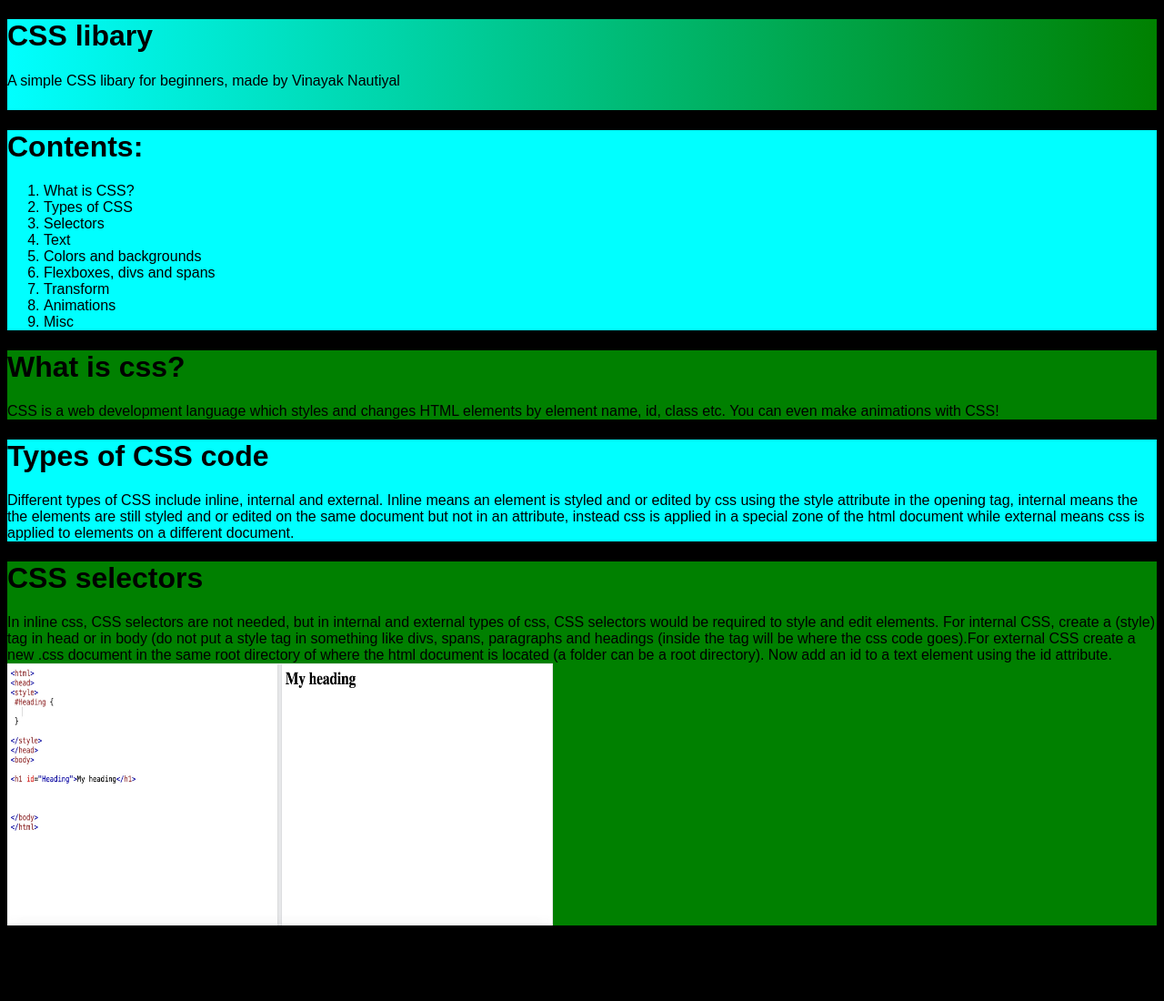
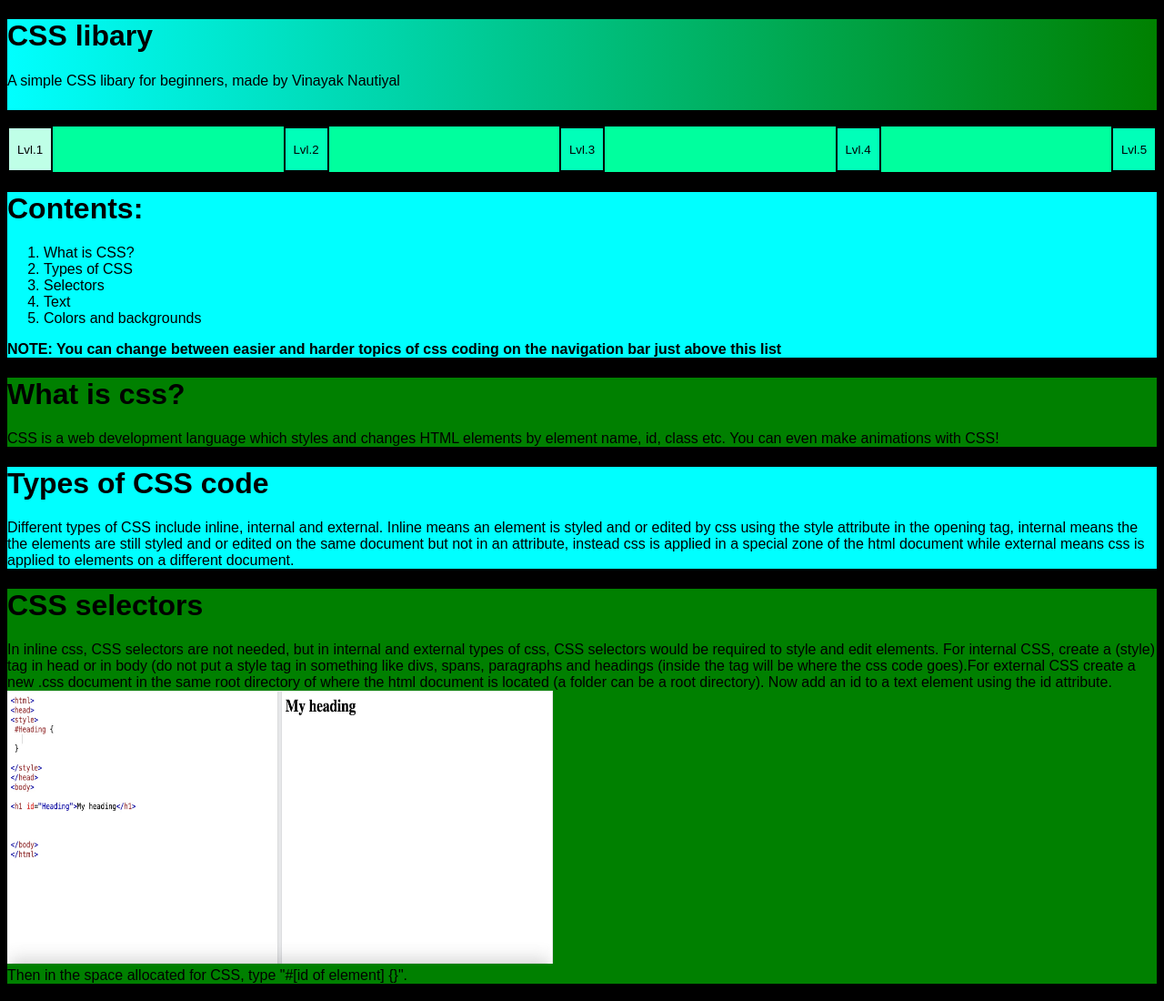
Before and after one commit to VinayakIsTaken0913/css, a plain HTML site: page index.html in a window 1280 px wide. Shown: the top 1100 px of the page at 91% size. Drawn offline with Linux system fonts and the light colour scheme.

Commit message:
Update index.html

```diff
--- a/index.html
+++ b/index.html
@@ -5,6 +5,33 @@
       #header {
         height:100px;
         font-family:arial;
+      }
+      #navigation {
+           display:flex;
+           background-color:#00FF9E;
+           font-family:arial;
+           justify-content:space-between;
+      }
+      #navigation > div {
+           background-color:cyan;
+           width:50px;
+
+      }
+      #navigation > div > button {
+          width:50px;
+          height:50px;
+          border:2px solid black;
+      }
+      #navigation > div > button:hover {
+          width:50px;
+          height:50px;
+          border:3px solid black;
+      }
+      #thispage {
+          background-color:#BFFFE7;
+      }
+      .otherpages {
+          background-color:#00FFB9;
       }
       #contentsdiv {
           background-color:cyan;
@@ -41,6 +68,9 @@
       <h1 id="main_heading">CSS libary</h1>
       <p id="main_subheading">A simple CSS libary for beginners, made by Vinayak Nautiyal</p>
     </div>
+    <br>
+    <nav id="navigation"><div><button id="thispage">Lvl.1</button></div><div><button class="otherpages">Lvl.2</button></div><div ><button class="otherpages">Lvl.3</button></div><div><button class="otherpages">Lvl.4</button></div><div ><button class="otherpages">Lvl.5</button></div></nav>
+
     <div id="contentsdiv">
     <h1>Contents:</h1>
     <ol>
@@ -49,16 +79,13 @@
         <li>Selectors</li>
         <li>Text</li>
         <li>Colors and backgrounds</li>
-        <li>Flexboxes, divs and spans</li>
-        <li>Transform</li>
-        <li>Animations</li>
-        <li>Misc</li>
     </ol>
+    <p><b>NOTE: You can change between easier and harder topics of css coding on the navigation bar just above this list</b></p>
     </div>
     <div id="whatiscss">
        <h1>What is css?</h1>
        <p>CSS is a web development language which styles and changes HTML elements by element name, id, class etc. You can even make animations with CSS!</p>
-    </div>
+       </div>
     <div id="typesofcss">
     <h1>Types of CSS code</h1>
     <p>Different types of CSS include inline, internal and external. Inline means an element is styled and or edited by css using the style attribute in the opening tag, internal means the the elements are still styled and or edited on the same document but not in an attribute, instead css is applied in a special zone of the html document while external means css is applied to elements on a different document.</p>
```
